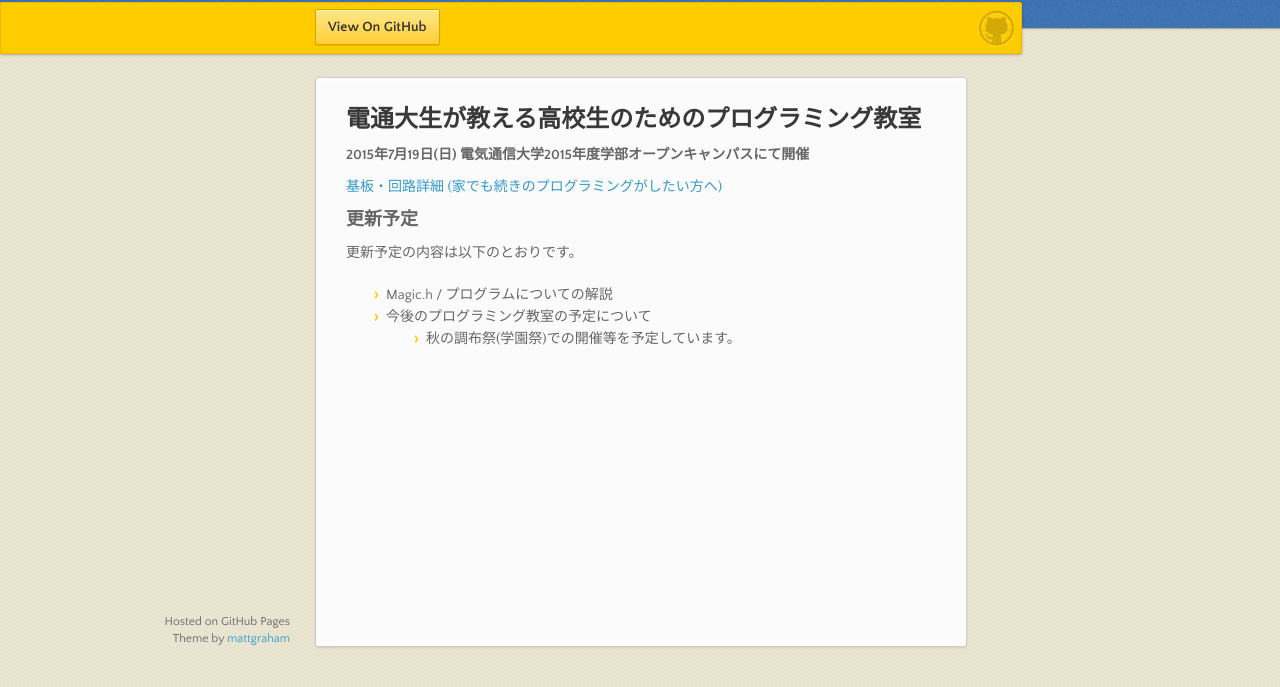
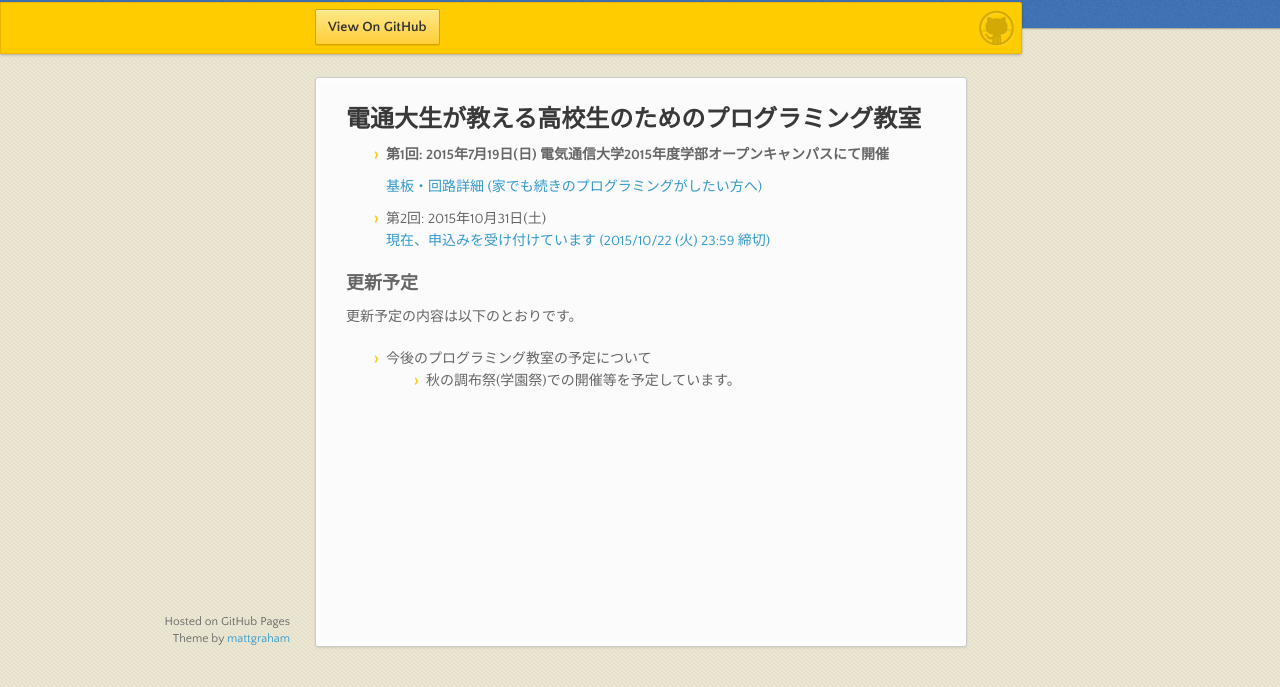
Before and after one commit to UEC-VBSeminar/vbseminar.github.io, a plain HTML site: page index.html in a window 1280 px wide. Shown: the part 113-800 px from the top of the page. Drawn offline with nearby package versions, Linux system fonts and the light colour scheme.

Commit message:
第2回に関するお知らせを追加

```diff
--- a/index.html
+++ b/index.html
@@ -30,15 +30,17 @@
       電通大生が教える高校生のためのプログラミング教室
     </h2>
 
-    <h4><a class="anchor"><span class="octicon octicon-link"></span></a>
-      2015年7月19日(日) 電気通信大学2015年度学部オープンキャンパスにて開催
-    </h4>
+    <ul>
+    <li>
+    <h4><a class="anchor"><span class="octicon octicon-link"></span></a>第1回: 2015年7月19日(日) 電気通信大学2015年度学部オープンキャンパスにて開催</h4>
+    <h4><a class="anchor" href="./oc-2015summer">基板・回路詳細 (家でも続きのプログラミングがしたい方へ)</a></h4>
+    </li>
 
-    <!-- <p><strong>現在は仮状態です。内容については鋭意更新作業中です。</strong></p> -->
+    <li><a class="anchor"><span class="octicon octicon-link"></span></a>第2回: 2015年10月31日(土)</h4>
+    <h4><a class="anchor" href="https://vb.uec.tokyo/">現在、申込みを受け付けています (2015/10/22 (火) 23:59 締切)</a></h4>
+    </li>
+    </ul>
 
-    <h4><a class="anchor" href="./oc-2015summer">
-      基板・回路詳細 (家でも続きのプログラミングがしたい方へ)</a>
-    </h4>
 
     <h3><a id="更新予定" class="anchor"><span class="octicon octicon-link"></span></a>
       更新予定
@@ -47,7 +49,6 @@
     <p>更新予定の内容は以下のとおりです。</p>
 
       <ul>
-      <li>Magic.h / プログラムについての解説</li>
       <li>今後のプログラミング教室の予定について
         <ul><li>秋の調布祭(学園祭)での開催等を予定しています。</li></ul>
       </li>
```
